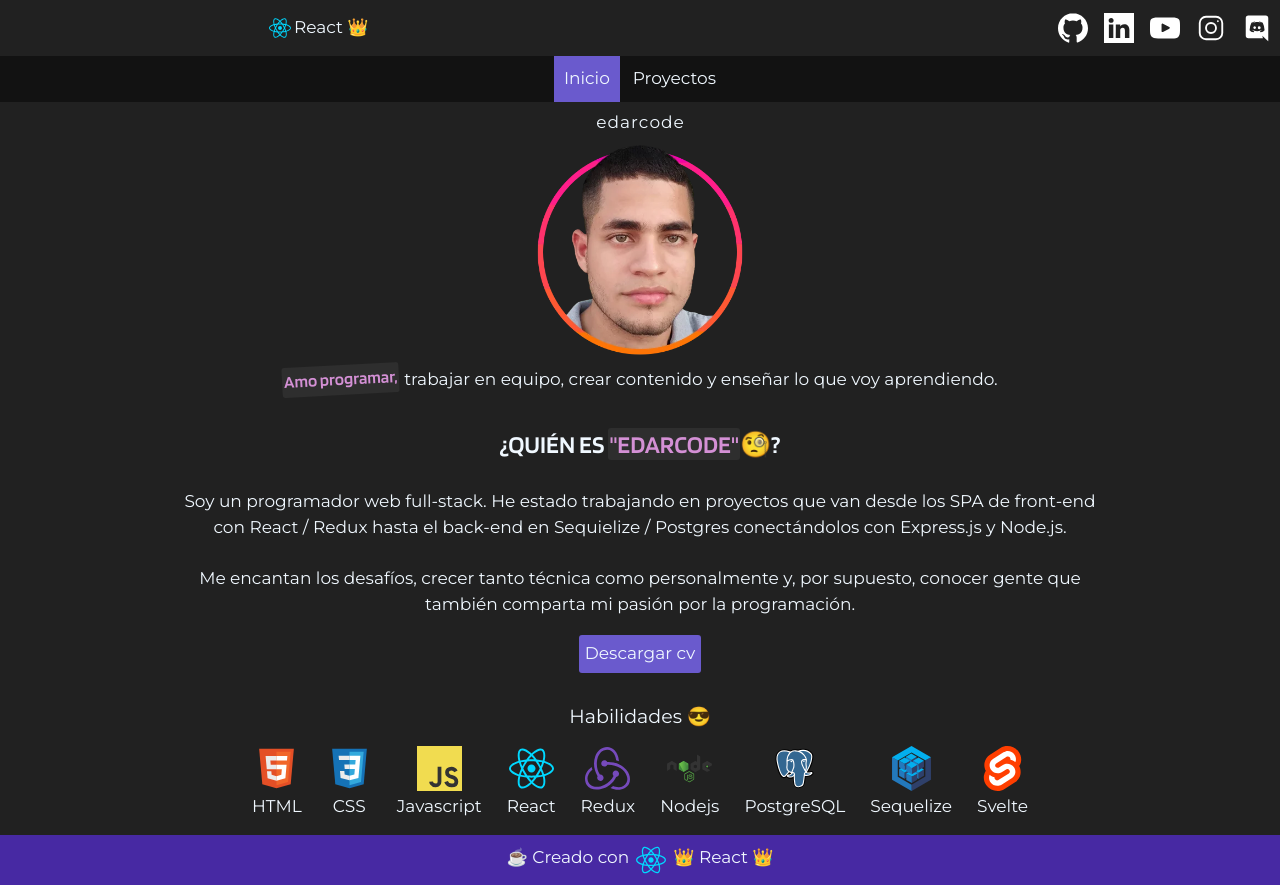
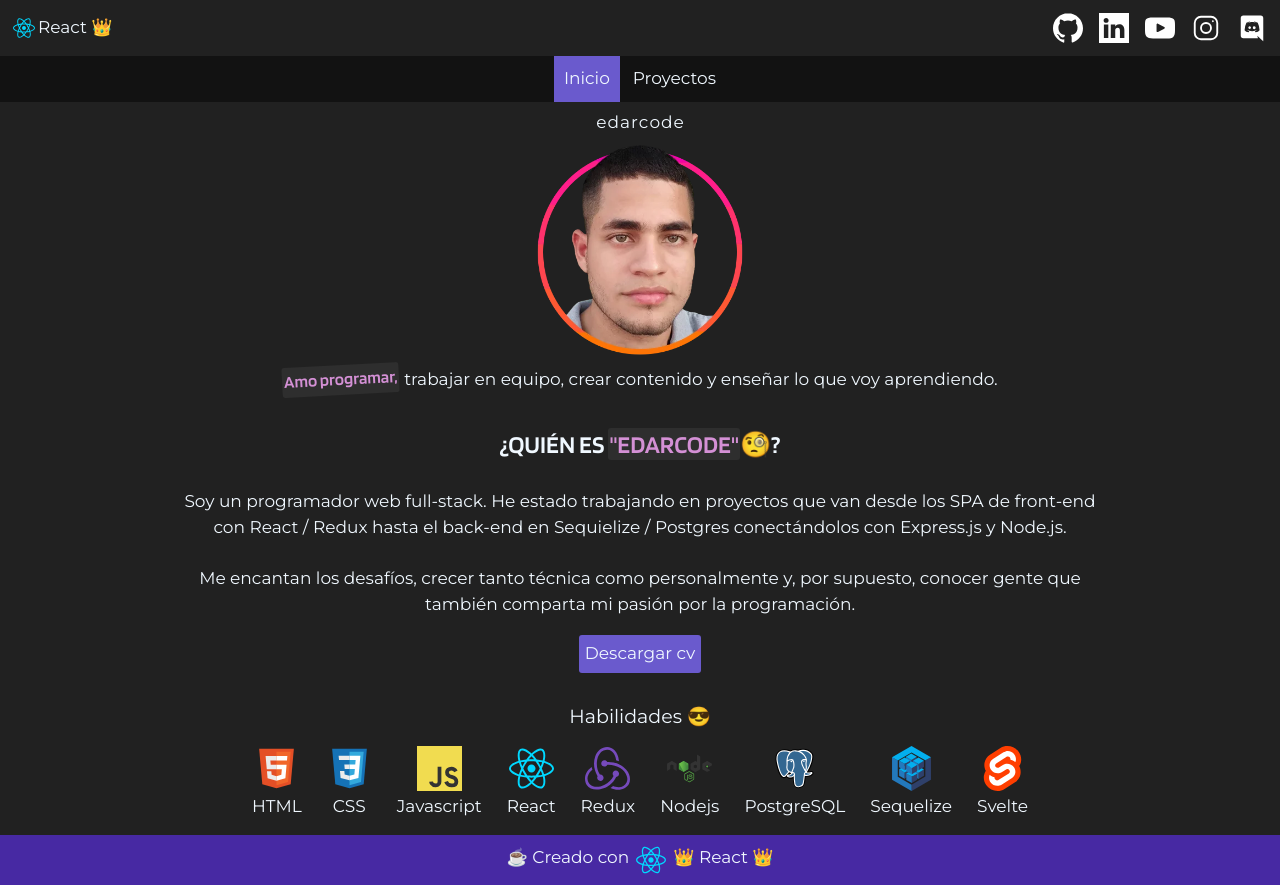
Before and after one commit to edarcode/edarcode, a React (Vite) app: page / in a window 1280 px wide. Built offline with nearby package versions, Linux system fonts and the light colour scheme.

Commit message:
refactor(src/components/container/MainNav/style.module.css)(src/components/container/SocialNav/style.module.css)

```diff
--- a/src/components/container/MainNav/style.module.css
+++ b/src/components/container/MainNav/style.module.css
@@ -2,7 +2,14 @@
 	display: flex;
 	justify-content: center;
 	flex-wrap: wrap;
+	padding-left: 5px;
+	padding-right: 5px;
 }
 .mainnav img {
 	width: 22px;
 }
+@media screen and (min-width: 1280px) {
+	.mainnav {
+		justify-content: start;
+	}
+}
--- a/src/components/container/SocialNav/style.module.css
+++ b/src/components/container/SocialNav/style.module.css
@@ -1,6 +1,8 @@
 .social {
 	display: flex;
 	justify-content: center;
+	padding-left: 5px;
+	padding-right: 5px;
 }
 .social__link {
 	padding: 10px;
```
